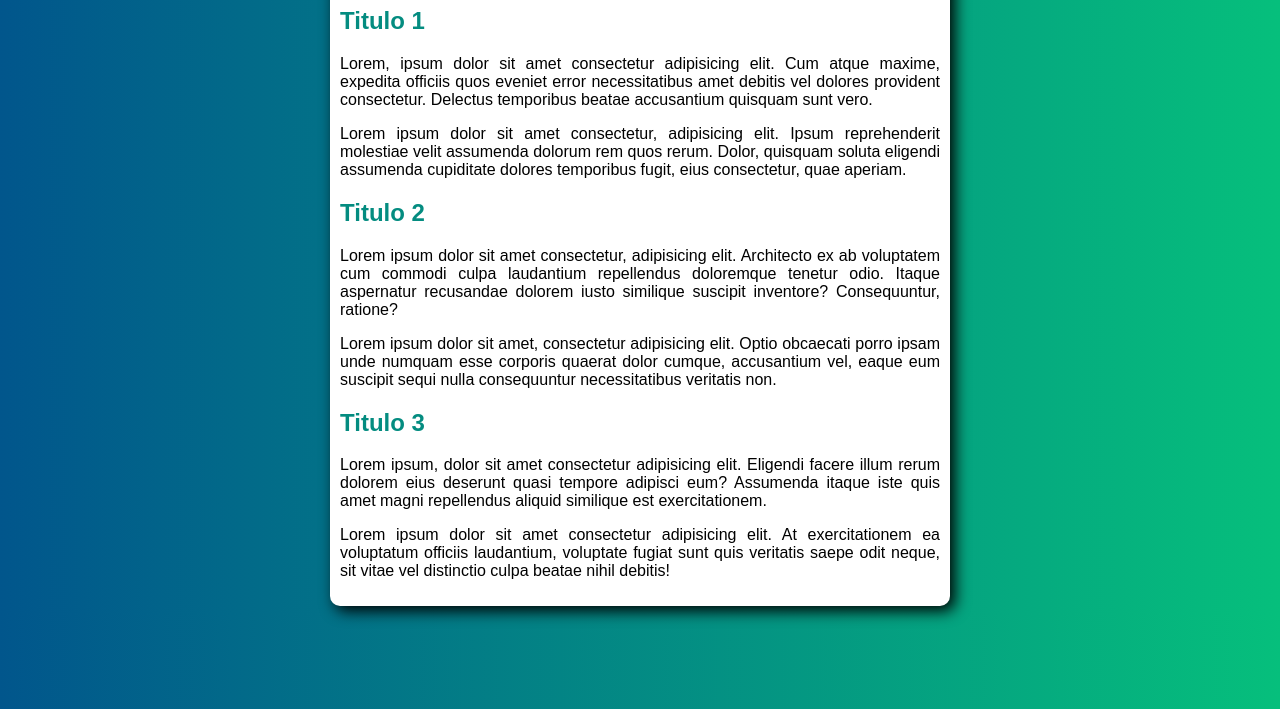
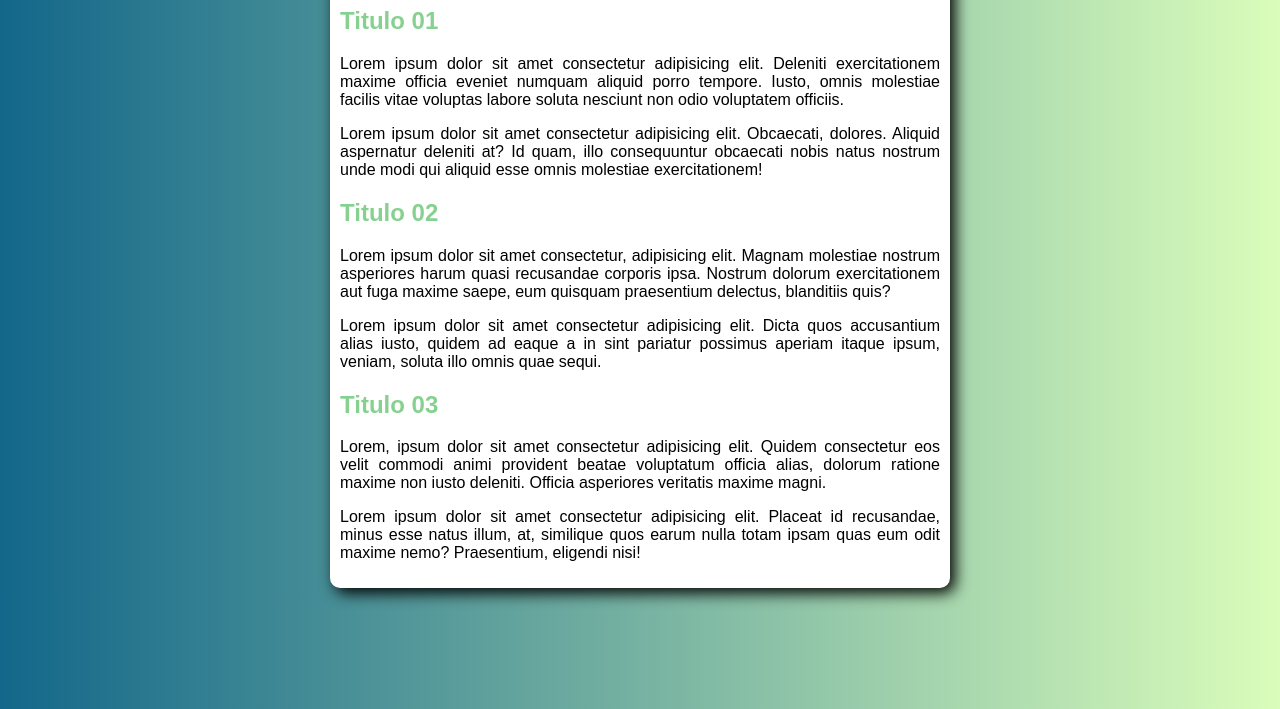
Before and after one commit to GabrielSaturnino/HTML, a plain HTML site: page modulo02/ex01/cor03.html in a window 1280 px wide. Shown: the part 91-800 px from the top of the page. Drawn offline with Linux system fonts and the light colour scheme.

Commit message:
novo modelo

```diff
--- a/modulo02/ex01/cor03.html
+++ b/modulo02/ex01/cor03.html
@@ -5,32 +5,32 @@
   <meta charset="UTF-8">
   <meta http-equiv="X-UA-Compatible" content="IE=edge">
   <meta name="viewport" content="width=device-width, initial-scale=1.0">
-  <title>Document</title>
+  <title>Cor 03</title>
   <link rel="stylesheet" href="style.css">
 </head>
 
 <body>
   <main>
-    <h1>Site de Exemplo</h1>
-    <h2>Titulo 1</h2>
-    <p>Lorem, ipsum dolor sit amet consectetur adipisicing elit. Cum atque maxime, expedita officiis quos eveniet error
-      necessitatibus amet debitis vel dolores provident consectetur. Delectus temporibus beatae accusantium quisquam
-      sunt vero.</p>
-    <p>Lorem ipsum dolor sit amet consectetur, adipisicing elit. Ipsum reprehenderit molestiae velit assumenda dolorum
-      rem quos rerum. Dolor, quisquam soluta eligendi assumenda cupiditate dolores temporibus fugit, eius consectetur,
-      quae aperiam.</p>
-    <h2>Titulo 2</h2>
-    <p>Lorem ipsum dolor sit amet consectetur, adipisicing elit. Architecto ex ab voluptatem cum commodi culpa
-      laudantium repellendus doloremque tenetur odio. Itaque aspernatur recusandae dolorem iusto similique suscipit
-      inventore? Consequuntur, ratione?</p>
-    <p>Lorem ipsum dolor sit amet, consectetur adipisicing elit. Optio obcaecati porro ipsam unde numquam esse corporis
-      quaerat dolor cumque, accusantium vel, eaque eum suscipit sequi nulla consequuntur necessitatibus veritatis non.
+    <h1>Titulo do Site</h1>
+    <h2>Titulo 01</h2>
+    <p>Lorem ipsum dolor sit amet consectetur adipisicing elit. Deleniti exercitationem maxime officia eveniet numquam
+      aliquid porro tempore. Iusto, omnis molestiae facilis vitae voluptas labore soluta nesciunt non odio voluptatem
+      officiis.</p>
+    <p>Lorem ipsum dolor sit amet consectetur adipisicing elit. Obcaecati, dolores. Aliquid aspernatur deleniti at? Id
+      quam, illo consequuntur obcaecati nobis natus nostrum unde modi qui aliquid esse omnis molestiae exercitationem!
     </p>
-    <h2>Titulo 3</h2>
-    <p>Lorem ipsum, dolor sit amet consectetur adipisicing elit. Eligendi facere illum rerum dolorem eius deserunt quasi
-      tempore adipisci eum? Assumenda itaque iste quis amet magni repellendus aliquid similique est exercitationem.</p>
-    <p>Lorem ipsum dolor sit amet consectetur adipisicing elit. At exercitationem ea voluptatum officiis laudantium,
-      voluptate fugiat sunt quis veritatis saepe odit neque, sit vitae vel distinctio culpa beatae nihil debitis!</p>
+    <h2>Titulo 02</h2>
+    <p>Lorem ipsum dolor sit amet consectetur, adipisicing elit. Magnam molestiae nostrum asperiores harum quasi
+      recusandae corporis ipsa. Nostrum dolorum exercitationem aut fuga maxime saepe, eum quisquam praesentium delectus,
+      blanditiis quis?</p>
+    <p>Lorem ipsum dolor sit amet consectetur adipisicing elit. Dicta quos accusantium alias iusto, quidem ad eaque a in
+      sint pariatur possimus aperiam itaque ipsum, veniam, soluta illo omnis quae sequi.</p>
+    <h2>Titulo 03</h2>
+    <p>Lorem, ipsum dolor sit amet consectetur adipisicing elit. Quidem consectetur eos velit commodi animi provident
+      beatae voluptatum officia alias, dolorum ratione maxime non iusto deleniti. Officia asperiores veritatis maxime
+      magni.</p>
+    <p>Lorem ipsum dolor sit amet consectetur adipisicing elit. Placeat id recusandae, minus esse natus illum, at,
+      similique quos earum nulla totam ipsam quas eum odit maxime nemo? Praesentium, eligendi nisi!</p>
   </main>
 </body>
 
--- a/modulo02/ex01/style.css
+++ b/modulo02/ex01/style.css
@@ -4,12 +4,8 @@
   font-family: sans-serif;
 }
 
-p {
-  text-align: justify;
-}
-
 body {
-  background-image: linear-gradient(to right, #01568C, #06BF7C);
+  background-image: linear-gradient(to right, #13678A, #DAFDBA);
 }
 
 main {
@@ -22,10 +18,15 @@ main {
 }
 
 h1 {
-  color: #036F8C;
+  color: #298d7e;
   text-align: center;
+
 }
 
 h2 {
-  color: #048C80;
+  color: #87d190;
 }
+
+p {
+  text-align: justify;
+}
```
